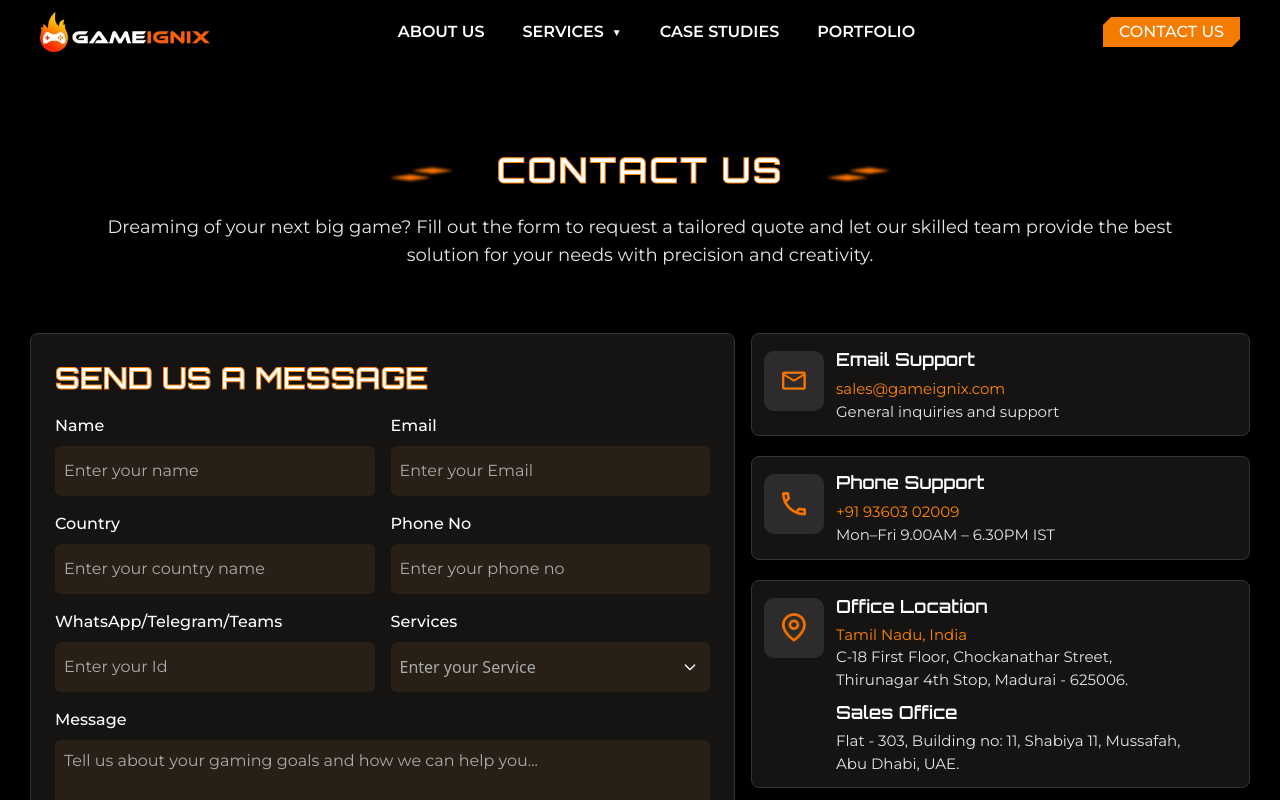
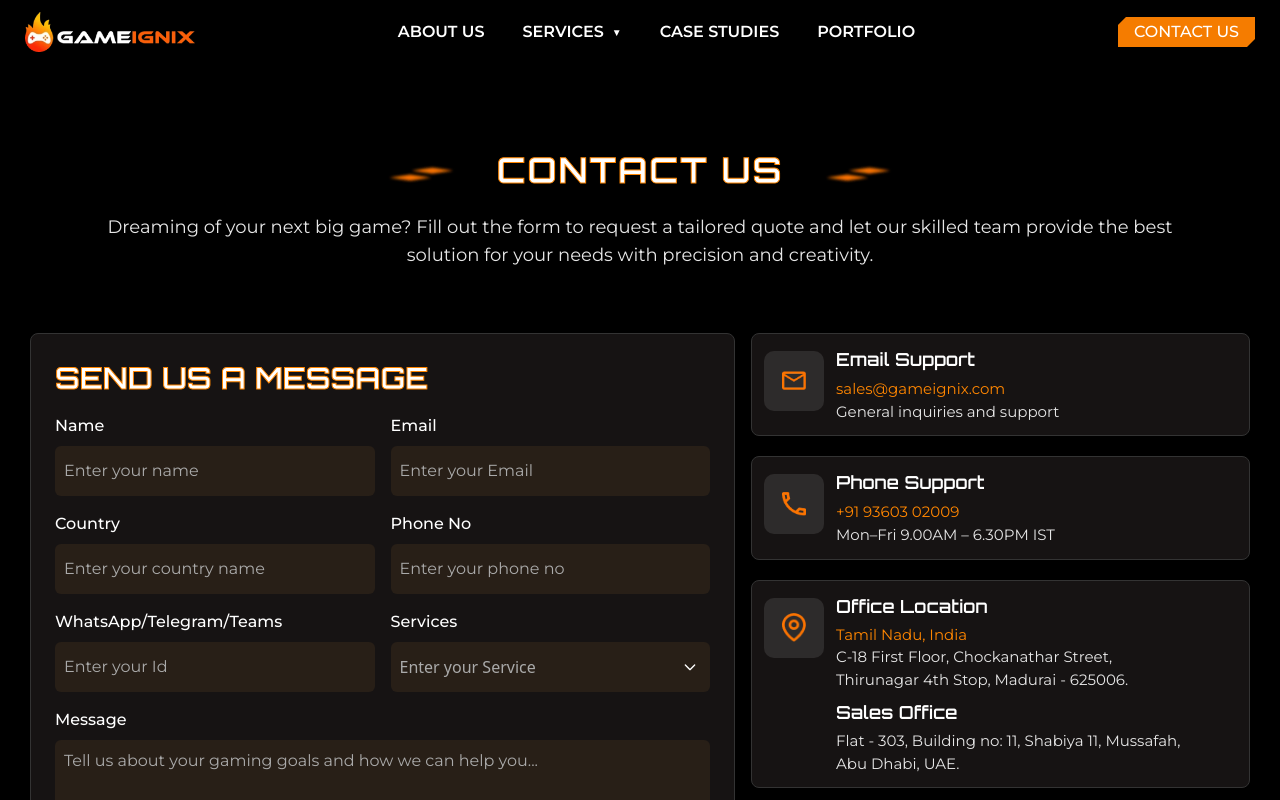
Before and after one commit to gameignis/gameignix-frontend, a Next.js app: page /contact in a window 1280 px wide. Shown: the top 800 px of the page. Built offline with nearby package versions, Linux system fonts and the light colour scheme; no server answers.

Commit message:
header changes

```diff
--- a/components/Header.js
+++ b/components/Header.js
@@ -111,7 +111,7 @@ export default function Navbar() {
 
     return (
         <nav style={{ top: navTop }} className={`fixed left-0 top-0 z-[1000] w-full md:max-lg:w-[98%] px-[10px] py-[4px] transition-all duration-500 ease-in-out max-lg:px-0 max-lg:py-[8px] max-lg:h-[68px] ${ scrolled ? "bg-black shadow-[0_0_20px_#000] max-lg:border-b max-lg:border-[#3d3c44]" : "bg-transparent" } `}>
-            <div className="flex items-center justify-between md:px-[30px] px-[15px] py-2">
+            <div className="flex items-center justify-between px-[15px] py-2">
                 <Link href="/" onClick={closeMobileMenu}>
                   <Image src="/common/logo.webp" alt="logo" width={170} height={63} className="max-h-[50px] object-contain" loading="lazy" />
                 </Link>
```
